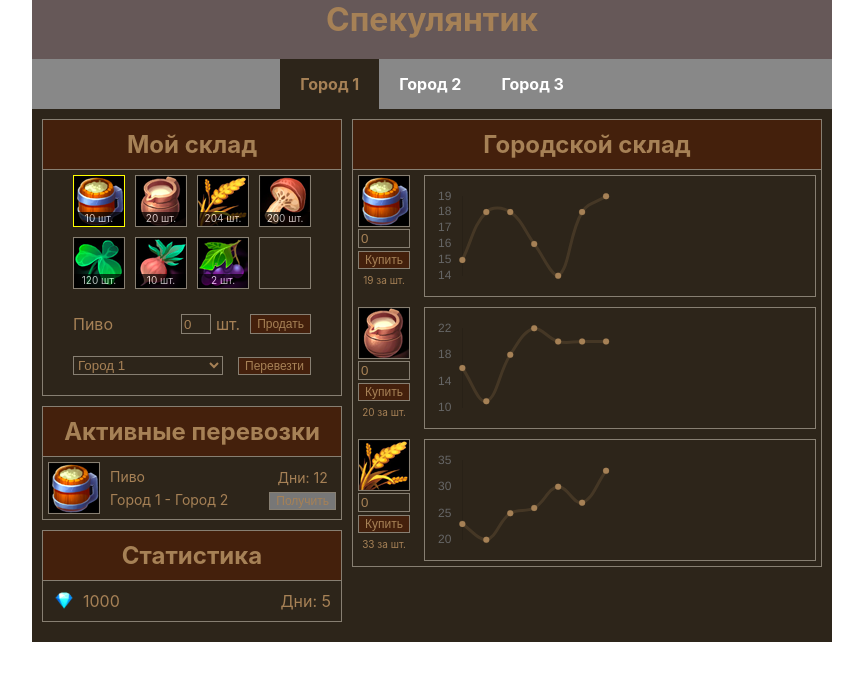
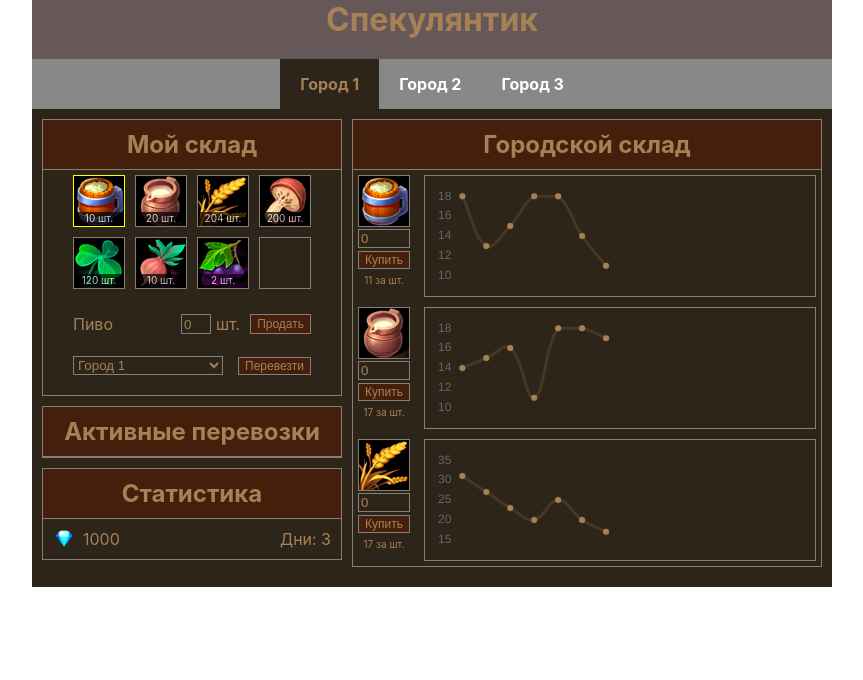
Before and after one commit to narek-9/react-game, a React (Vite) app: page / in a window 1280 px wide. Shown: the top 680 px of the page, without its empty margins (208-1071 px from the left). Built offline with nearby package versions, Linux system fonts and the light colour scheme.

Commit message:
Removal of shipments

```diff
--- /dev/null
+++ b/src/cities.ts
@@ -0,0 +1,7 @@
+import { city } from "./types";
+
+export const cities: city[] = [
+  { id: 1, title: "Город 1" },
+  { id: 2, title: "Город 2" },
+  { id: 3, title: "Город 3" },
+];
--- a/src/components/App/App.tsx
+++ b/src/components/App/App.tsx
@@ -1,6 +1,6 @@
-import { FC, useEffect, useState } from "react";
+import { FC, useEffect, useState, useRef } from "react";
 
-import { cityStorage, good, storage } from "../../types";
+import { cityStorage, good, storage, transportOrder } from "../../types";
 
 import { Cities } from "../Cities/Cities";
 import { Storage } from "../Storage/Storage";
@@ -11,50 +11,24 @@ import { CityStorage } from "../CityStorage/CityStorage";
 import "./App.scss";
 
 export const App: FC = () => {
-  const [currentCity, setCurrentCity] = useState<number>(1);
+  const [currentCityId, setcurrentCityId] = useState<number>(1);
   const [selectedGoodId, setSelectedGoodId] = useState<number>(1);
   const [storages, setStorages] = useState<storage[]>([
     {
       cityId: 1,
       storage: [
-        {
-          id: 1,
-          qty: 10,
-        },
-        {
-          id: 2,
-          qty: 20,
-        },
-        {
-          id: 3,
-          qty: 204,
-        },
-        {
-          id: 4,
-          qty: 200,
-        },
-        {
-          id: 5,
-          qty: 120,
-        },
-        {
-          id: 6,
-          qty: 10,
-        },
-        {
-          id: 7,
-          qty: 2,
-        },
+        { id: 1, qty: 10 },
+        { id: 2, qty: 20 },
+        { id: 3, qty: 204 },
+        { id: 4, qty: 200 },
+        { id: 5, qty: 120 },
+        { id: 6, qty: 10 },
+        { id: 7, qty: 2 },
       ],
     },
     {
       cityId: 2,
-      storage: [
-        {
-          id: 1,
-          qty: 5,
-        },
-      ],
+      storage: [{ id: 1, qty: 5 }],
     },
   ]);
   const [cityStorages, setCityStorages] = useState<cityStorage[]>([
@@ -87,97 +61,44 @@ export const App: FC = () => {
   ]);
   const [money, setMoney] = useState<number>(1000);
   const [days, setDays] = useState<number>(1);
+  const [transportOrders, setTransportOrders] = useState<transportOrder[]>([]);
+
+  const intervalRef = useRef<ReturnType<typeof setTimeout> | null>(null);
 
   const goods: good[] = [
-    {
-      id: 1,
-      title: "Пиво",
-    },
-    {
-      id: 2,
-      title: "Молоко",
-    },
-    {
-      id: 3,
-      title: "Пшеница",
-    },
-    {
-      id: 4,
-      title: "Грибы",
-    },
-    {
-      id: 5,
-      title: "Клевер",
-    },
-    {
-      id: 6,
-      title: "Лук",
-    },
-    {
-      id: 7,
-      title: "Виноград",
-    },
-    {
-      id: 8,
-      title: "Орехи",
-    },
-    {
-      id: 9,
-      title: "Вилы",
-    },
-    {
-      id: 10,
-      title: "Доски",
-    },
-    {
-      id: 11,
-      title: "Коса",
-    },
-    {
-      id: 12,
-      title: "Лопата",
-    },
-    {
-      id: 13,
-      title: "Топор",
-    },
-    {
-      id: 14,
-      title: "Кирка",
-    },
+    { id: 1, title: "Пиво" },
+    { id: 2, title: "Молоко" },
+    { id: 3, title: "Пшеница" },
+    { id: 4, title: "Грибы" },
+    { id: 5, title: "Клевер" },
+    { id: 6, title: "Лук" },
+    { id: 7, title: "Виноград" },
+    { id: 8, title: "Орехи" },
+    { id: 9, title: "Вилы" },
+    { id: 10, title: "Доски" },
+    { id: 11, title: "Коса" },
+    { id: 12, title: "Лопата" },
+    { id: 13, title: "Топор" },
+    { id: 14, title: "Кирка" },
   ];
 
-  const [transportOrders, setTransportOrders] = useState<
-    {
-      targetCityId: number;
-      goodId: number;
-      qty: number;
-      days: number;
-    }[]
-  >([]);
-
   const getStorageByCity = () => {
-    const store = storages.find((storage) => storage.cityId === currentCity);
-
-    if (store) {
-      return store.storage;
-    } else {
-      return [];
-    }
+    const store = storages.find((storage) => storage.cityId === currentCityId);
+    return store ? store.storage : [];
   };
 
   const sellGoods = (goodId: number, qty: number) => {
-    const storagesNew = storages;
+    const storagesNew = [...storages];
     let moneyNew = money;
 
-    const index = storagesNew.findIndex((storage) => {
-      return storage.cityId === currentCity;
-    });
+    const index = storagesNew.findIndex(
+      (storage) => storage.cityId === currentCityId
+    );
 
     if (index > -1) {
-      const goodIndex = storagesNew[index].storage.findIndex((good) => {
-        return good.id === goodId;
-      });
+      const goodIndex = storagesNew[index].storage.findIndex(
+        (good) => good.id === goodId
+      );
 
       if (goodIndex > -1) {
         storagesNew[index].storage[goodIndex].qty -= qty;
@@ -189,23 +110,17 @@ export const App: FC = () => {
     setStorages(storagesNew);
   };
 
-  const getRandomInt = (max: number) => {
-    return Math.floor(Math.random() * Math.floor(max));
-  };
+  const getRandomInt = (max: number) =>
+    Math.floor(Math.random() * Math.floor(max));
 
   const updateCityStorages = () => {
-    const newCityStorages = cityStorages;
+    const newCityStorages = [...cityStorages];
 
-    for (let cityIndex = 0; cityIndex < newCityStorages.length; cityIndex++) {
-      const storage = newCityStorages[cityIndex].storage;
-
-      for (let goodIndex = 0; goodIndex < storage.length; goodIndex++) {
-        const goodData = storage[goodIndex];
+    newCityStorages.forEach((cityStorage) => {
+      cityStorage.storage.forEach((goodData) => {
         const priceChangeSign = getRandomInt(2) ? 1 : -1;
-
         const priceChangeValue =
           getRandomInt(goodData.maxStep) * priceChangeSign;
-
         let newPrice =
           (goodData.priceStats.slice(-1).pop() || 0) + priceChangeValue;
 
@@ -215,50 +130,60 @@ export const App: FC = () => {
           newPrice = goodData.minPrice;
         }
 
-        for (let i = 0; i < goodData.priceStats.length - 1; i++) {
-          goodData.priceStats[i] = goodData.priceStats[i + 1];
-        }
-
-        goodData.priceStats[goodData.priceStats.length - 1] = newPrice;
-        newCityStorages[cityIndex].storage[goodIndex] = goodData;
-      }
-    }
+        goodData.priceStats.push(newPrice);
+        goodData.priceStats.shift();
+      });
+    });
 
     setCityStorages(newCityStorages);
   };
 
+  const updateTransportOrders = () => {
+    setTransportOrders((oldTransportOrders) =>
+      oldTransportOrders.map((order) => ({
+        ...order,
+        days: order.days > 0 ? order.days - 1 : order.days,
+      }))
+    );
+  };
+
   const liveProcess = () => {
-    setInterval(() => {
+    if (intervalRef.current) {
+      clearInterval(intervalRef.current);
+    }
+
+    intervalRef.current = setInterval(() => {
       updateCityStorages();
+      updateTransportOrders();
       setDays((days) => days + 1);
     }, 2000);
   };
 
   useEffect(() => {
     liveProcess();
+
+    return () => {
+      if (intervalRef.current) {
+        clearInterval(intervalRef.current);
+      }
+    };
   }, []);
 
   const getCityStorage = () => {
     const store = cityStorages.find(
-      (storage) => storage.cityId === currentCity
+      (storage) => storage.cityId === currentCityId
     );
-
-    if (store) {
-      return store.storage;
-    } else {
-      return [];
-    }
+    return store ? store.storage : [];
   };
 
-  const createTrasnportOrder = (targetCityId: number) => {
-    const newOrders = transportOrders;
-
+  const createTransportOrder = (targetCityId: number) => {
+    const newOrders = [...transportOrders];
     const storage = getStorageByCity();
-
     const goodIndex = storage.findIndex((good) => good.id === selectedGoodId);
 
     if (goodIndex > -1) {
       newOrders.push({
+        fromCityId: currentCityId,
         targetCityId,
         goodId: selectedGoodId,
         qty: storage[goodIndex].qty,
@@ -273,29 +198,25 @@ export const App: FC = () => {
     const totalPrice = qty * price;
 
     if (money >= totalPrice) {
-      const storagesNew = storages;
-
-      const index = storagesNew.findIndex((storage) => {
-        return storage.cityId === currentCity;
-      });
+      const storagesNew = [...storages];
+      const index = storagesNew.findIndex(
+        (storage) => storage.cityId === currentCityId
+      );
 
       if (index > -1) {
-        const goodIndex = storagesNew[index].storage.findIndex((good) => {
-          return good.id === goodId;
-        });
+        const goodIndex = storagesNew[index].storage.findIndex(
+          (good) => good.id === goodId
+        );
 
         if (goodIndex > -1) {
           storagesNew[index].storage[goodIndex].qty += qty;
         } else {
-          storagesNew[index].storage.push({
-            id: goodId,
-            qty,
-          });
+          storagesNew[index].storage.push({ id: goodId, qty });
         }
+
+        setStorages(storagesNew);
+        setMoney(money - totalPrice);
       }
-
-      setStorages(storagesNew);
-      setMoney(money - totalPrice);
     }
   };
 
@@ -303,34 +224,23 @@ export const App: FC = () => {
     <div className="app">
       <h1 className="app-name">Спекулянтик</h1>
 
-      <Cities
-        currentCity={currentCity}
-        onChange={(city: number) => {
-          setCurrentCity(city);
-        }}
-      />
+      <Cities currentCityId={currentCityId} onChange={setcurrentCityId} />
 
       <div className="content">
         <div className="column">
           <div className="storage">
             <Storage
-              currentCity={currentCity}
+              currentCityId={currentCityId}
               storage={getStorageByCity()}
               selectedGoodId={selectedGoodId}
               goods={goods}
-              onSelectGood={(goodId: number) => {
-                setSelectedGoodId(goodId);
-              }}
-              onSell={(id, qty) => {
-                sellGoods(id, qty);
-              }}
-              onTransport={(targetCityId: number) => {
-                createTrasnportOrder(targetCityId);
-              }}
+              onSelectGood={setSelectedGoodId}
+              onSell={sellGoods}
+              onTransport={createTransportOrder}
             />
           </div>
           <div className="transportations">
-            <Transportations />
+            <Transportations orders={transportOrders} goods={goods} />
           </div>
           <div className="stats">
             <Stats days={days} money={money} />
@@ -338,12 +248,7 @@ export const App: FC = () => {
         </div>
         <div className="column">
           <div className="city-storage">
-            <CityStorage
-              storage={getCityStorage()}
-              onBuy={(goodId, qty, price) => {
-                buyGoods(goodId, qty, price);
-              }}
-            />
+            <CityStorage storage={getCityStorage()} onBuy={buyGoods} />
           </div>
         </div>
       </div>
--- a/src/components/Cities/Cities.tsx
+++ b/src/components/Cities/Cities.tsx
@@ -1,27 +1,21 @@
 import { FC } from "react";
 
-import { city } from "../../types/index";
+import { cities } from "../../cities";
 
 import "./Cities.scss";
 
 interface ICitiesProps {
-  currentCity: number;
+  currentCityId: number;
   onChange: (city: number) => void;
 }
 
-export const Cities: FC<ICitiesProps> = ({ currentCity, onChange }) => {
-  const cities: city[] = [
-    { id: 1, title: "Город 1" },
-    { id: 2, title: "Город 2" },
-    { id: 3, title: "Город 3" },
-  ];
-
+export const Cities: FC<ICitiesProps> = ({ currentCityId, onChange }) => {
   return (
     <div className="cities-list">
       {cities.map((city) => {
         return (
           <a
-            className={"city " + (currentCity === city.id ? "active" : "")}
+            className={"city " + (currentCityId === city.id ? "active" : "")}
             href=""
             onClick={(e) => {
               e.preventDefault();
--- a/src/components/Storage/Storage.tsx
+++ b/src/components/Storage/Storage.tsx
@@ -3,7 +3,7 @@ import { FC, useState } from "react";
 import "./Storage.scss";
 
 interface IStorageProps {
-  currentCity: number;
+  currentCityId: number;
   storage: {
     id: number;
     qty: number;
@@ -19,7 +19,7 @@ interface IStorageProps {
 }
 
 export const Storage: FC<IStorageProps> = ({
-  currentCity,
+  currentCityId,
   storage,
   selectedGoodId,
   goods,
--- a/src/components/Transportations/Transportations.tsx
+++ b/src/components/Transportations/Transportations.tsx
@@ -1,30 +1,60 @@
 import { FC } from "react";
 
+import { transportOrder, good } from "../../types";
+
 import "./Transportations.scss";
+import { cities } from "../../cities";
 
-export const Transportations: FC = () => {
+interface ITransportationsProps {
+  orders: transportOrder[];
+  goods: good[];
+}
+
+export const Transportations: FC<ITransportationsProps> = ({
+  orders,
+  goods,
+}) => {
+  const findGoodById = (goodId: number) => {
+    return goods.find((good) => {
+      return good.id === goodId;
+    })?.title;
+  };
+
+  const getCityNameById = (cityId: number) => {
+    return cities.find((city) => {
+      return city.id === cityId;
+    })?.title;
+  };
+
   return (
     <div className="transportations">
       <h2 className="title">Активные перевозки</h2>
 
       <div className="panel">
-        <div className="good-item-wrapper">
+        {orders.map((order, i) => {
+          return (
+            <div className="good-item-wrapper" key={i}>
               <div className="good-item-description">
-            <div className={"good-item item-" + "1"} />
+                <div className={"good-item item-" + order.goodId} />
               </div>
               <div className="good-item-transport-info">
                 <div>
-              <div className="header">Пиво</div>
-              <div className="path">Город 1 - Город 2</div>
+                  <div className="header">{findGoodById(order.goodId)}</div>
+                  <div className="path">
+                    {getCityNameById(order.fromCityId)} -{" "}
+                    {getCityNameById(order.targetCityId)}
+                  </div>
                 </div>
                 <div>
-              <div className="days">Дни: 12</div>
-              <button className="button" disabled>
+                  <div className="days">Дни: {order.days}</div>
+                  <button className="button" disabled={!!order.days}>
                     Получить
                   </button>
                 </div>
               </div>
             </div>
+          );
+        })}
       </div>
     </div>
   );
```
Also changed, not shown: src/types/index.ts (+8 -0 lines). Lines whose indentation alone changed are shown as unchanged.
